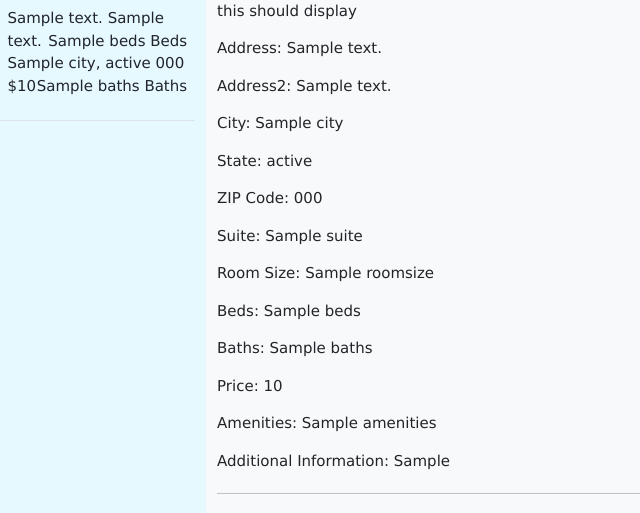
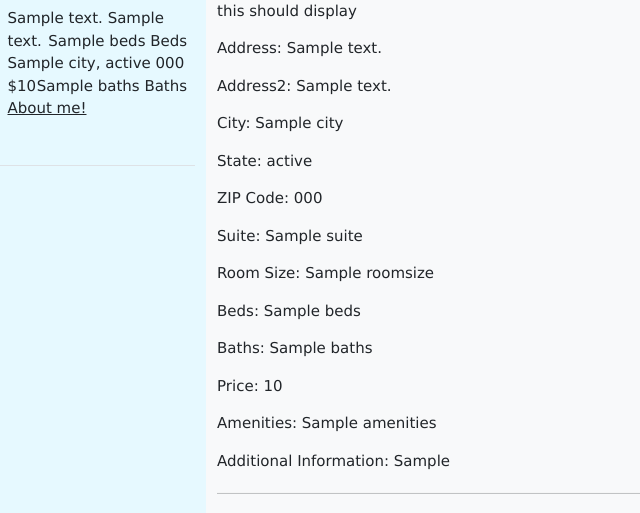
Before and after one commit to TheWaitlisters/Bronco-Mates, a Flask app: page / in a window 1280 px wide. Shown: the part 264-777 px from the top of the page, without its empty margins (0-640 px from the left). Run offline with Flask 2, Linux system fonts and the light colour scheme; a database or web service that is not in the repository returns one stand-in record (values such as "Sample title"); parts of the project's set-up code (start-up, migrations or seed data) failed here and were passed over; some libraries are stand-ins or nearby versions.

Commit message:
added link in side bar (WIP)

```diff
--- a/src/main/python/templates/index.html
+++ b/src/main/python/templates/index.html
@@ -43,6 +43,8 @@
                 <span style="float:right">{{ content["baths"]}} Baths</span>
                 <br>
                 <span style="float:left">${{ content["price"] }}</span>
+                <br>
+                <a href="https://www.google.com"> About me! </a>
             </div>
             {% endfor %}
         </div>
```
